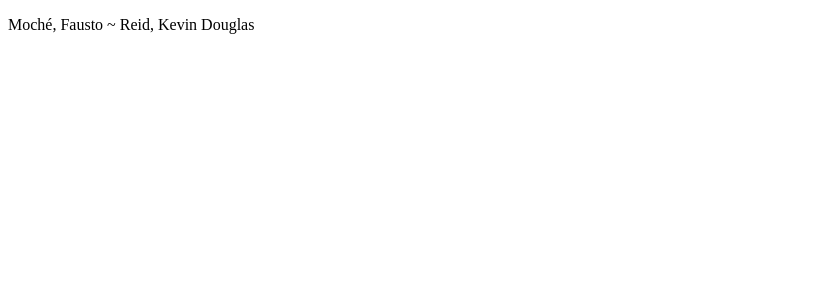
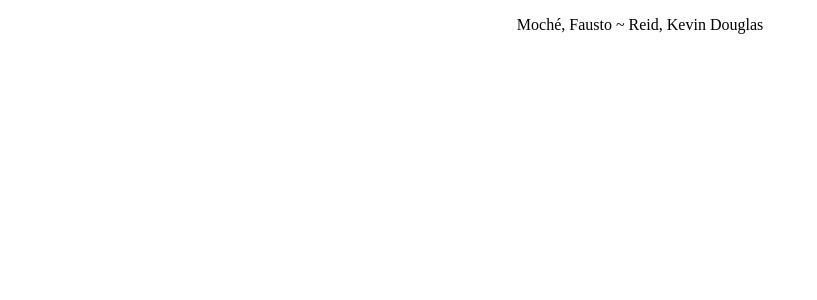
Before and after one commit to KevinDReid/TFI-Progra3, a React (Create React App) app: page / in a window 1280 px wide. Shown: the top 300 px of the page, without its empty margins (0-817 px from the left). Built offline with nearby package versions, Linux system fonts and the light colour scheme; no server answers.

Commit message:
footer y not found

```diff
--- a/public/style.css
+++ b/public/style.css
@@ -0,0 +1,4 @@
+footer {
+    bottom: 0;
+    text-align: center;
+}
--- a/src/screens/NotFound/NotFound.js
+++ b/src/screens/NotFound/NotFound.js
@@ -4,7 +4,7 @@ export default class NotFound extends Component {
   render() {
     return (
       <div>
-
+        <h1 align='center'>404 Contenido Inexistente</h1>
       </div>
     )
   }
```
